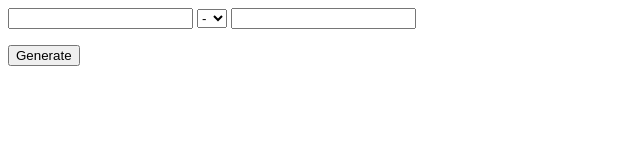
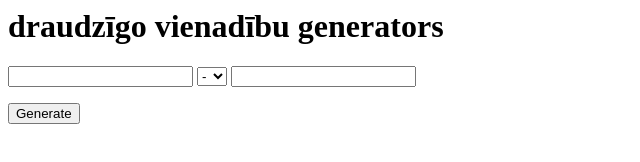
Before and after one commit to Alexidians/draudz-g-s-vienad-bas-generators, a plain HTML site: page index.html in a window 1280 px wide. Shown: the whole page, without its empty margins (0-640 px from the left). Drawn offline with Linux system fonts and the light colour scheme.

Commit message:
Update index.html

```diff
--- a/index.html
+++ b/index.html
@@ -1,6 +1,7 @@
 <html>
 <head></head>
 <body>
+<h1>draudzīgo vienadību generators</h1>
 <p><input id="number1Input" type="number"></input> <select id="symbolInput">
 <option value="-">-</option>
 <option value="+">+</option>
```
